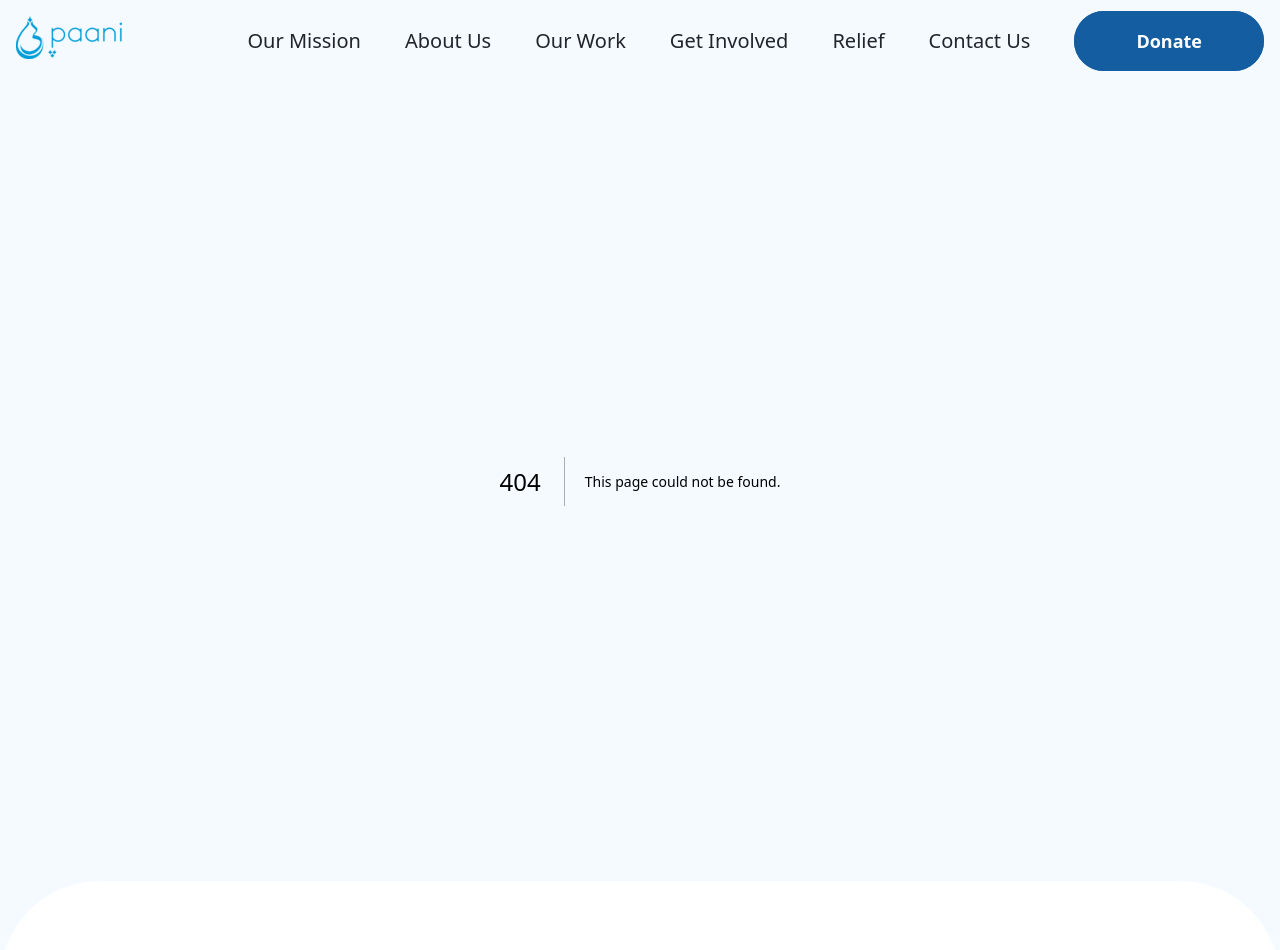
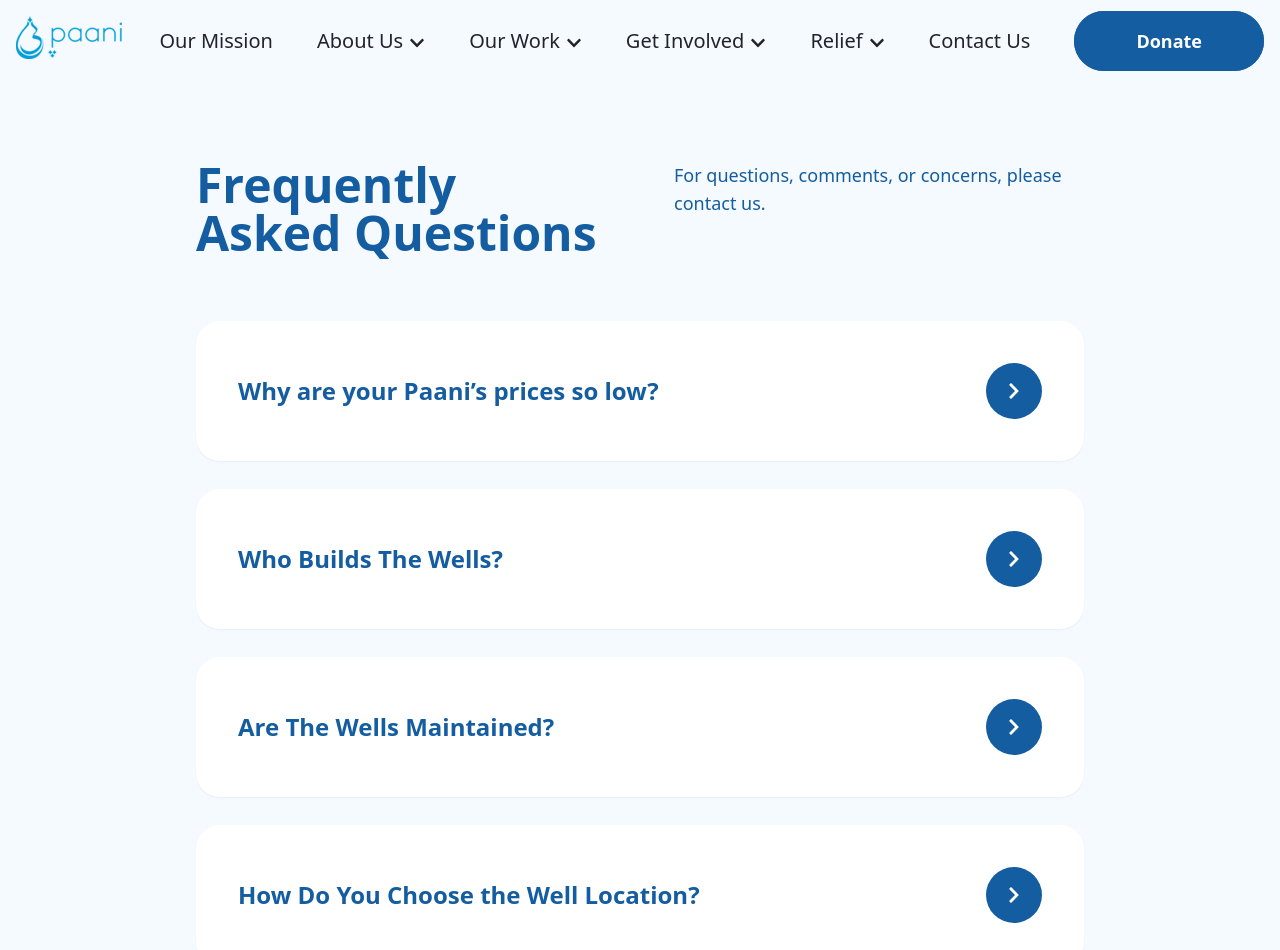
Before and after one commit to mufaqar/paaniproject, a Next.js app: page /faqs in a window 1280 px wide. Before the commit this address had no page. Shown: the top 950 px of the page. Built offline with nearby package versions, Linux system fonts and the light colour scheme.

Commit message:
Faqs page

```diff
--- /dev/null
+++ b/src/app/faqs/page.tsx
@@ -0,0 +1,31 @@
+import FaqBox from '@/components/home/faqBox'
+import { FaqsData } from '@/const/faqs'
+import React from 'react'
+
+export default function FAQs() {
+    return (
+        <main>
+            <section className="md:py-20 py-16">
+                <div className="container max-w-[920px] mx-auto px-4">
+                    <div className="max-w-[920px] mx-auto flex md:flex-row flex-col md:gap-12 gap-5 md:items-start justify-between">
+                        <div className="max-w-[410px]">
+                            <h2 className="md:text-5xl text-3xl font-bold text-primary">
+                                Frequently Asked Questions
+                            </h2>
+                        </div>
+                        <div className="max-w-[410px]">
+                            <p className="text-lg font-normal text-primary">
+                                For questions, comments, or concerns, please contact us.
+                            </p>
+                        </div>
+                    </div>
+                    <div className="max-w-[920px] mx-auto md:mt-16 mt-9 flex flex-col gap-7">
+                        {FaqsData?.map((item, idx) => {
+                            return <FaqBox key={idx} data={item} />
+                        })}
+                    </div>
+                </div>
+            </section>
+        </main>
+    )
+}
--- a/src/components/header.tsx
+++ b/src/components/header.tsx
@@ -34,14 +34,14 @@ const Header = () => {
                                 <Link href={item?.link || "#"} className='text-xl text-navlink hover:text-primary font-normal inline-block items-center gap-1.5 relative transition-all duration-300'>
                                     {item?.title}
                                 </Link>
-                                {/* {item?.subMenu && (
+                                {item?.subMenu && (
                                     <FaChevronDown
-                                        className={`text-white cursor-pointer inline ml-1.5 ${dropdown === item.id && "transform rotate-180"}`}
+                                        className={`text-navlink cursor-pointer inline ml-1.5 ${dropdown === item.id && "transform rotate-180"}`}
                                         onMouseEnter={() => handleDropdown(item.id)}
                                         aria-label="Toggle submenu"
                                     />
-                                )} */}
-                                {/* {item?.subMenu && (
+                                )}
+                                {item?.subMenu && (
                                     <ul
                                     onMouseLeave={() => handleDropdown(null)}
                                         className={`md:absolute static md:bg-white md:shadow-md bg-black md:text-black text-white transition-all duration-300 ${dropdown === item.id ? 'flex flex-col md:gap-0 gap-5 md:top-20 md:pt-8 md:pb-8 pt-5' : 'hidden'
@@ -54,7 +54,7 @@ const Header = () => {
                                                 </Link>
                                             </li>
                                         ))}
-                                    </ul>)} */}
+                                    </ul>)}
                             </li>
                         ))}
                         <li>
--- a/src/const/faqs.jsx
+++ b/src/const/faqs.jsx
@@ -1,22 +1,47 @@
 export const FaqsData = [
     {
         id: 1,
-        ques: "What happens after I donate?",
-        ans: "After you donate, you will receive a confirmation email with your receipt. You will also receive a follow up email with updates on the campaign you donated to.",
+        ques: "Why are your Paani’s prices so low?",
+        ans: "We get this question a lot – “why are Paani’s prices so low, but you provide detailed photos and videos in under 90 days each time you build a well in Pakistan? how are you doing this? I usually pay twice as much for a well.”Paani was founded by and continues to be managed by volunteers so we have $0 in admin costs. We use volunteer-built software to track our donations end-to-end. The only people Paani will pay are our contractors who dig the wells. No one who serves on our boards takes any donor money.When a donor trusts us to build a well in Pakistan and honor someone in their life – our only intention is to complete that donation using the high quality resources and material. If there happen to be funds leftover because of economies of scale, we use those funds to build more wells and handpumps.",
     },
     {
         id: 2,
-        ques: "When should I typically expect for my well photos to be received?",
-        ans: "After you donate, you will receive a confirmation email with your receipt. You will also receive a follow up email with updates on the campaign you donated to.",
+        ques: "Who Builds The Wells?",
+        ans: "After being vetted by our partner teams in Sindh and KPK, we hire contractors that construct the wells. Paani and our on-ground team presides over the contractors during the entire building process, to ensure integrity and transparency.",
     },
     {
         id: 3,
-        ques: "Is there anyone I can reach out to for media purposes?",
-        ans: "After you donate, you will receive a confirmation email with your receipt. You will also receive a follow up email with updates on the campaign you donated to.",
+        ques: "Are The Wells Maintained?",
+        ans: "Yes. After a well is first built, we periodically conduct checks to ensure the water is still pure every few months on rotation. In addition to our own inspections, it is critical for Paani to ensure community members are trained on how to maintain the wells and handle minute challenges that may arise. These local community members also have access to Paani’s team, so that they can call if there is some problem that develops with their water systems.",
     },
     {
         id: 4,
-        ques: "How can I get involved?",
-        ans: "After you donate, you will receive a confirmation email with your receipt. You will also receive a follow up email with updates on the campaign you donated to.",
+        ques: "How Do You Choose the Well Location?",
+        ans: "In Sindh, we build our wells in the villages around Mirpur and Tharparkar. In KPK, we mainly build around the villages in Swabi. We primarily build in these areas because we have already conducted an intensive needs-based assessment and our partner teams are situated in these areas. This ensures that we are working with the local community members to provide relief. In 2020, we began building wells in Balochistan for the first time.",
+    },
+    {
+        id: 5,
+        ques: "Do I Get to See Where My Money Goes?",
+        ans: "As soon as the well is built, we send pictures of the entire process. You can expect roughly 20-30 pictures that include the initial drilling into the ground to the construction of the well to families drinking from the well.",
+    },
+    {
+        id: 6,
+        ques: "Why is it More Expensive to Build a Deep Water Well in KPK Compared to Sindh?",
+        ans: "This is based on two factors: – The Land. KPK has more rugged terrain, where the water basin is often much deeper than the water basin in Sindh. This means that deep well construction in KPK takes more time and requires more specialized equipment to drill –The Supplies. Sindh houses the largest ports in Pakistan, making it not only easier, but also cheaper to get materials for building wells. Whereas in KPK, the material needed is often shipped from other areas in Pakistan, which contributes to an overall increase in cost of production.",
+    },
+    {
+        id: 7,
+        ques: "Is My Donation Tax Deductible?",
+        ans: "Yes. Our Tax-ID is 83-2222109.",
+    },
+    {
+        id: 8,
+        ques: "Is My Donation Zakat Eligible?",
+        ans: "Yes. After talking with scholars, the money donated to Paani for the intention of providing drinking water for families from low socioeconomic backgrounds fulfills the conditions of Zakat.",
+    },
+    {
+        id: 9,
+        ques: "Does Any Money From My Donation Go to Overhead Cost?",
+        ans: "Paani does not keep a single dollar from your donation. However if you donate from our website, DonorBox will take fee that reflects on the cost of a well. Due to currency fluctuation in Pakistan, at times there will be excess funds donated to Paani. In these situations, the donation is stored in a general well fund that builds wells on an ongoing basis.",
     },
 ]
--- a/src/const/navlinks.jsx
+++ b/src/const/navlinks.jsx
@@ -19,7 +19,7 @@ export const NavLinks = [
             },
             {
                 title: "FAQ",
-                link: "#",
+                link: "/faqs",
             },
             {
                 title: "UN Sustainability Goals",
```
